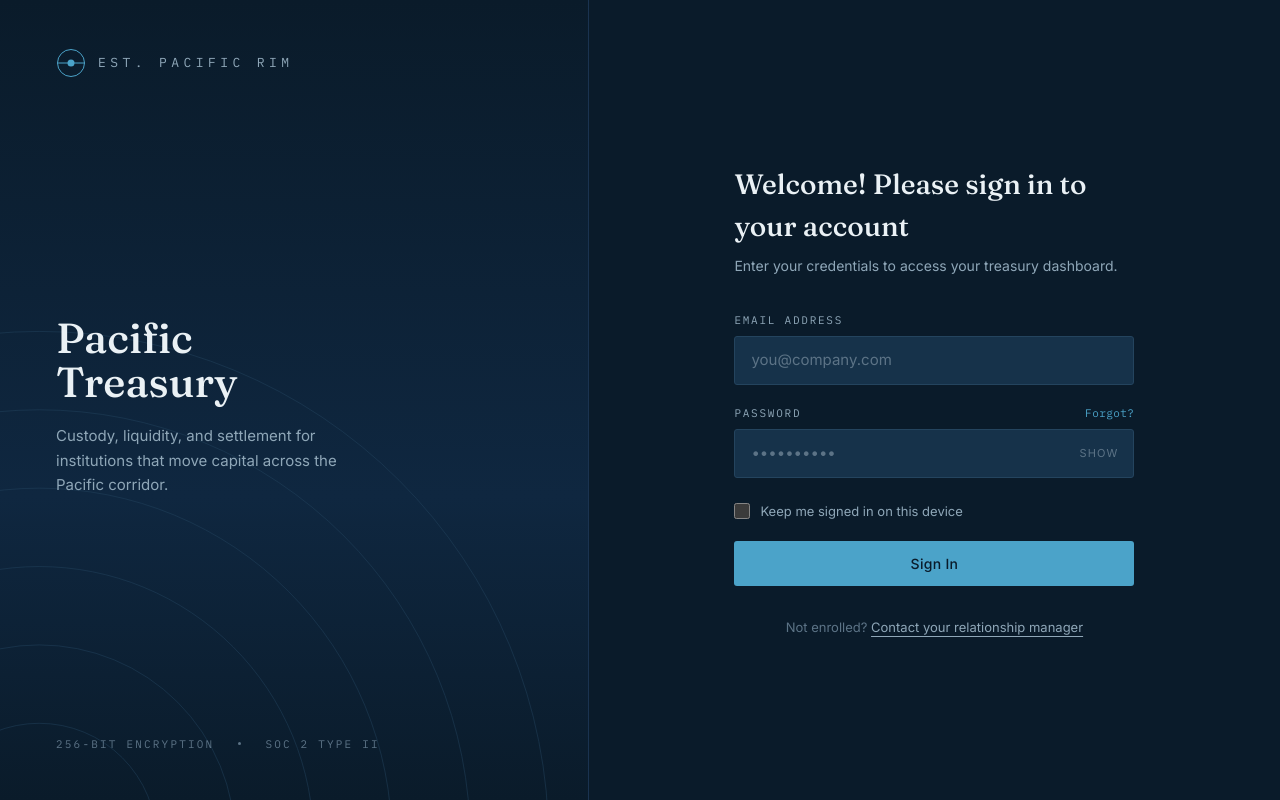
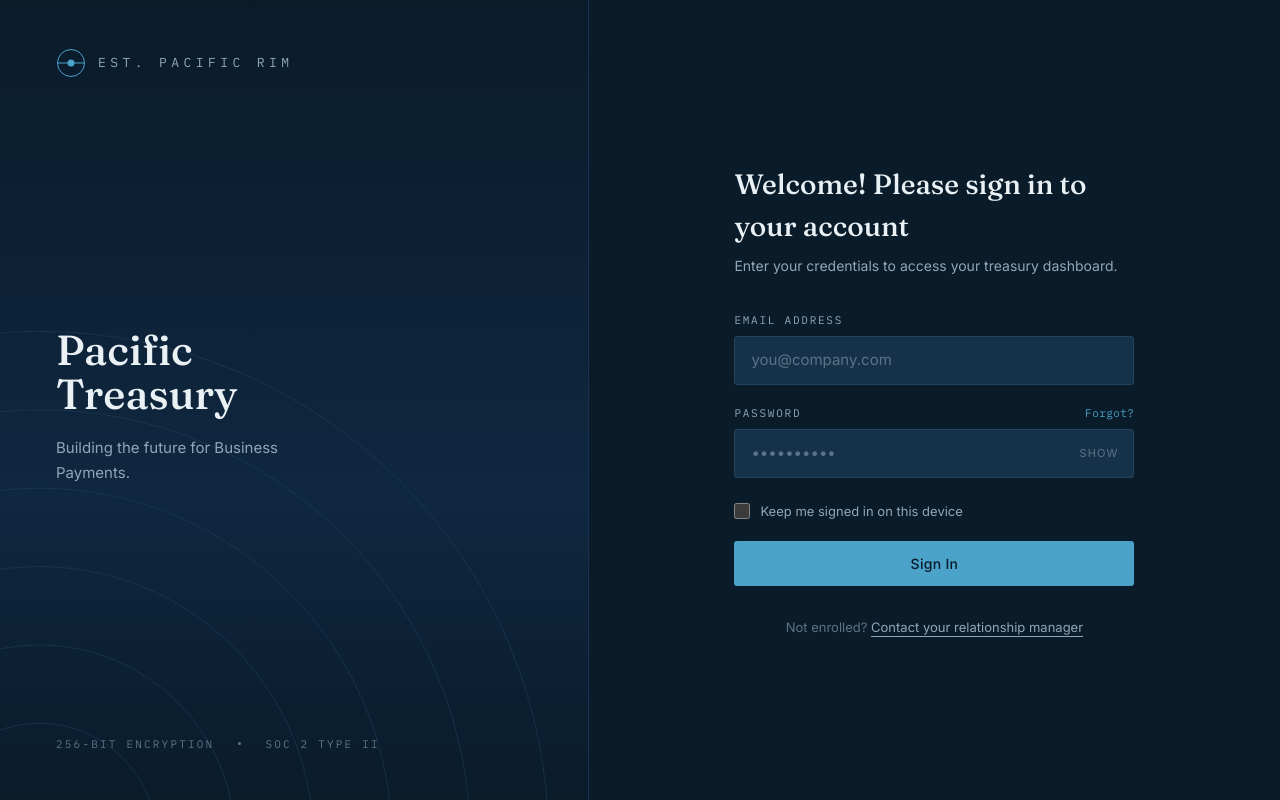
Before and after one commit to Chinnu-R/Pacific-Treasury, a Next.js app: page / in a window 1280 px wide. Built offline with nearby package versions, Linux system fonts and the light colour scheme.

Commit message:
edited the logo line

```diff
--- a/app/page.tsx
+++ b/app/page.tsx
@@ -138,8 +138,7 @@ export default function LoginPage() {
             Treasury
           </h1>
           <p className="mt-5 max-w-[30ch] text-[15px] leading-relaxed text-[var(--color-text-muted)]">
-            Custody, liquidity, and settlement for institutions that move
-            capital across the Pacific corridor.
+            Building the future for Business Payments.
           </p>
         </div>
 
```
